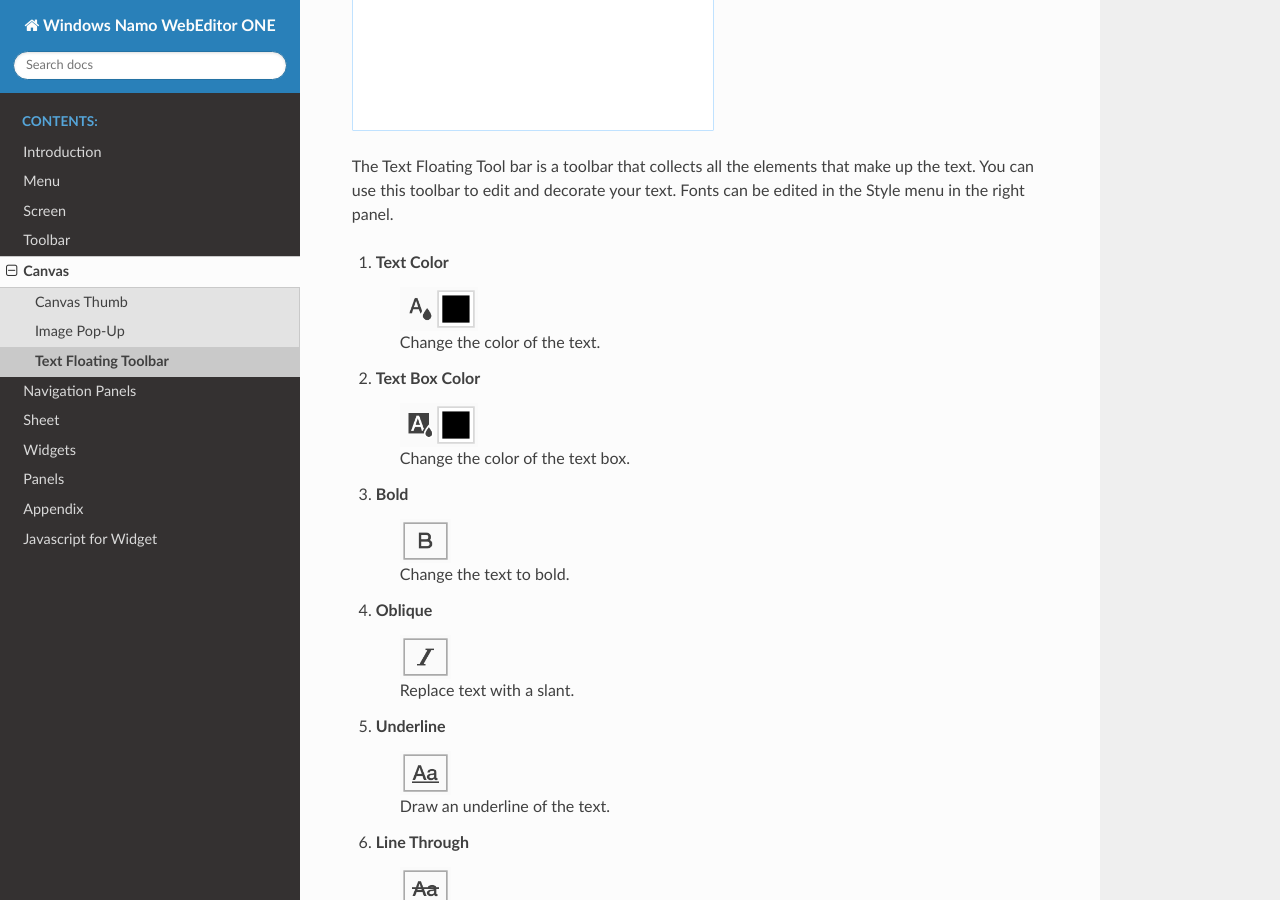
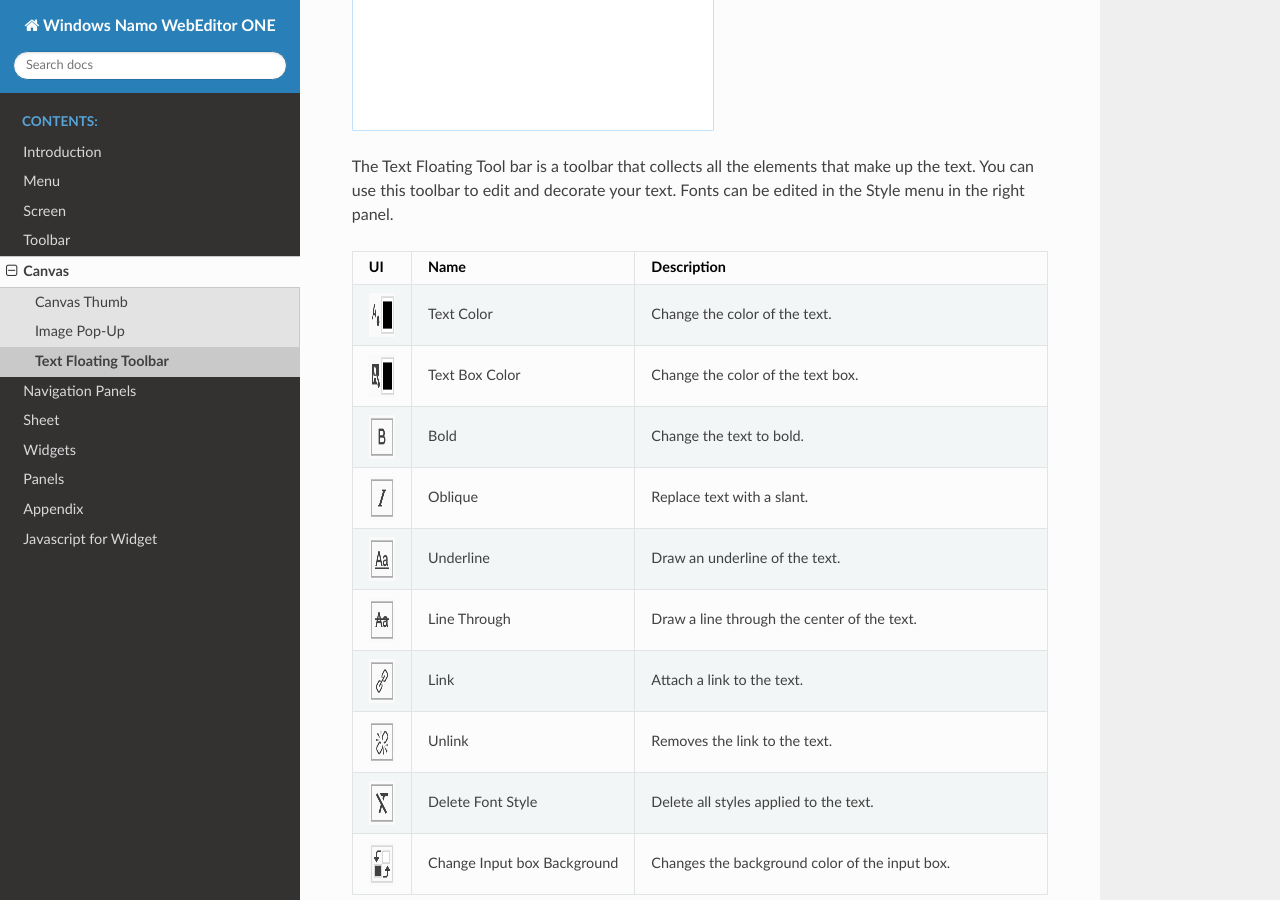
Before and after one commit to JDLabOrg/WinIUManual, a Sphinx documentation site: the page built from source/canvas/text.rst, in a window 1280 px wide and 900 px high, scrolled down 364 px. Built offline with Sphinx 7.4.7 and the Read the Docs theme 2.0.0, drawn with Linux system fonts in a browser that asks for light colours; pages that are not in the unit, such as notebooks, are missing from menus.

Commit message:
canvas/text table style로 변경

```diff
--- a/source/canvas/img.rst
+++ b/source/canvas/img.rst
@@ -1,3 +1,5 @@
 Image Pop-Up
 ----------------------------------
 Image Pop-Up is a widget that allows you to search and insert images, or insert imported images.
+
+.. image:: /_static/canvas/img_popup.png
--- a/source/canvas/text.rst
+++ b/source/canvas/text.rst
@@ -5,62 +5,61 @@ Text Floating Toolbar
 The Text Floating Tool bar is a toolbar that collects all the elements that make up the text.
 You can use this toolbar to edit and decorate your text. Fonts can be edited in the Style menu in the right panel.
 
-#. Text Color
-    .. image:: /_static/canvas/font_color.png
-        :height: 44px
+.. list-table::
+    :widths: 100 100 700
+    :header-rows: 1
 
-    Change the color of the text.
+    * - UI
+      - Name
+      - Description
 
-#. Text Box Color
-    .. image:: /_static/canvas/block_color.png
-        :height: 44px
+    * -  .. image:: /_static/canvas/font_color.png
+          :height: 44px
+      - Text Color
+      - Change the color of the text.
 
-    Change the color of the text box.
+    * - .. image:: /_static/canvas/block_color.png
+          :height: 44px
+      - Text Box Color
+      - Change the color of the text box.
 
-#. Bold
-    .. image:: /_static/canvas/bold.png
-        :height: 44px
+    * - .. image:: /_static/canvas/bold.png
+          :height: 44px
+      - Bold
+      - Change the text to bold.
 
-    Change the text to bold.
 
-#. Oblique
-    .. image:: /_static/canvas/oblique.png
-        :height: 44px
+    * - .. image:: /_static/canvas/oblique.png
+          :height: 44px
+      - Oblique
+      - Replace text with a slant.
 
-    Replace text with a slant.
+    * - .. image:: /_static/canvas/underline.png
+          :height: 44px
+      - Underline
+      - Draw an underline of the text.
 
-#. Underline
-    .. image:: /_static/canvas/underline.png
-        :height: 44px
+    * - .. image:: /_static/canvas/line_through.png
+          :height: 44px
+      - Line Through
+      - Draw a line through the center of the text.
 
-    Draw an underline of the text.
+    * - .. image:: /_static/canvas/link.png
+          :height: 44px
+      - Link
+      - Attach a link to the text.
 
-#. Line Through
-    .. image:: /_static/canvas/line_through.png
-        :height: 44px
+    * - .. image:: /_static/canvas/unlink.png
+          :height: 44px
+      - Unlink
+      - Removes the link to the text.
 
-    Draw a line through the center of the text.
+    * - .. image:: /_static/canvas/delete_style.png
+          :height: 44px
+      - Delete Font Style
+      - Delete all styles applied to the text.
 
-#. Link
-    .. image:: /_static/canvas/link.png
-        :height: 44px
-
-    Attach a link to the text.
-
-#. Unlink
-    .. image:: /_static/canvas/unlink.png
-        :height: 44px
-
-    Removes the link to the text.
-
-#. Delete Font Style
-    .. image:: /_static/canvas/delete_style.png
-        :height: 44px
-
-    Delete all styles applied to the text.
-
-#. Change Input box Background
-    .. image:: /_static/canvas/reversal.png
-        :height: 44px
-
-    Changes the background color of the input box.
+    * - .. image:: /_static/canvas/reversal.png
+          :height: 44px
+      - Change Input box Background
+      - Changes the background color of the input box.
```
Also changed, not shown: source/_static/canvas/img_popup.png (added).
